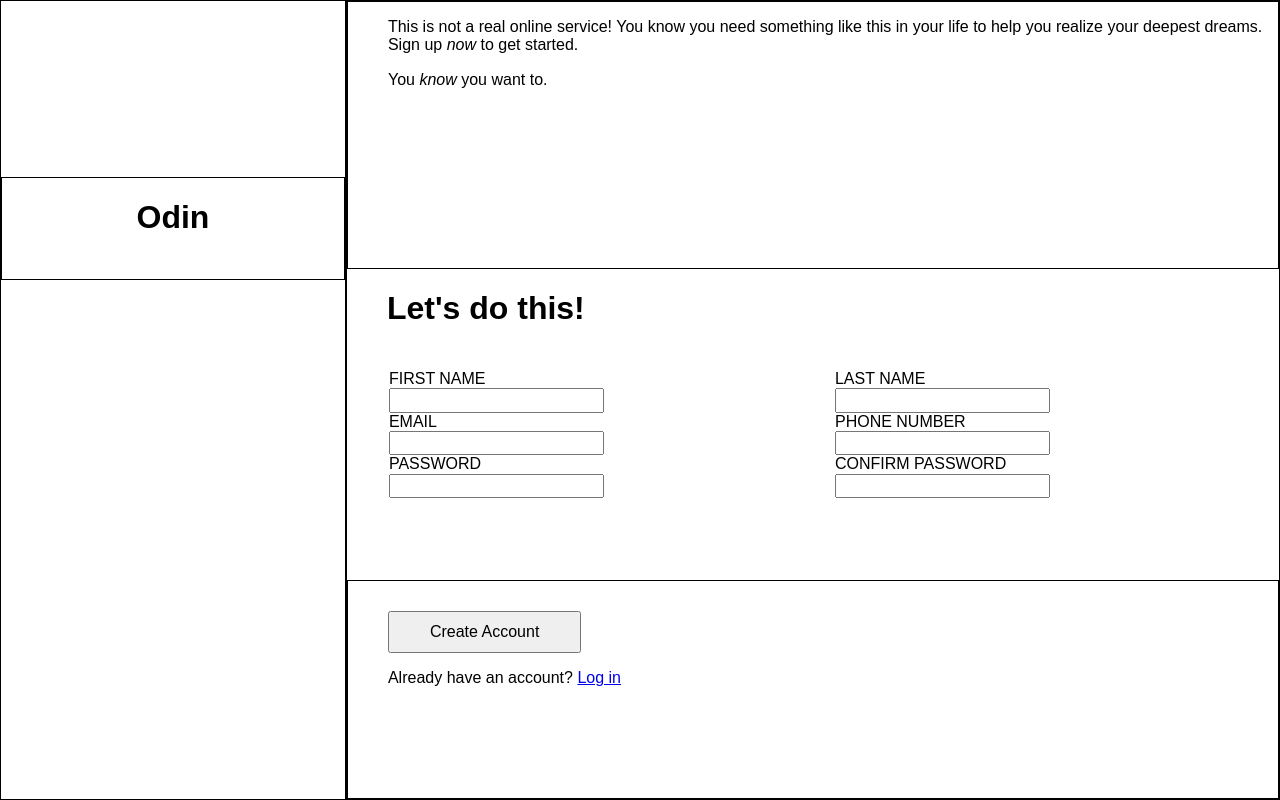
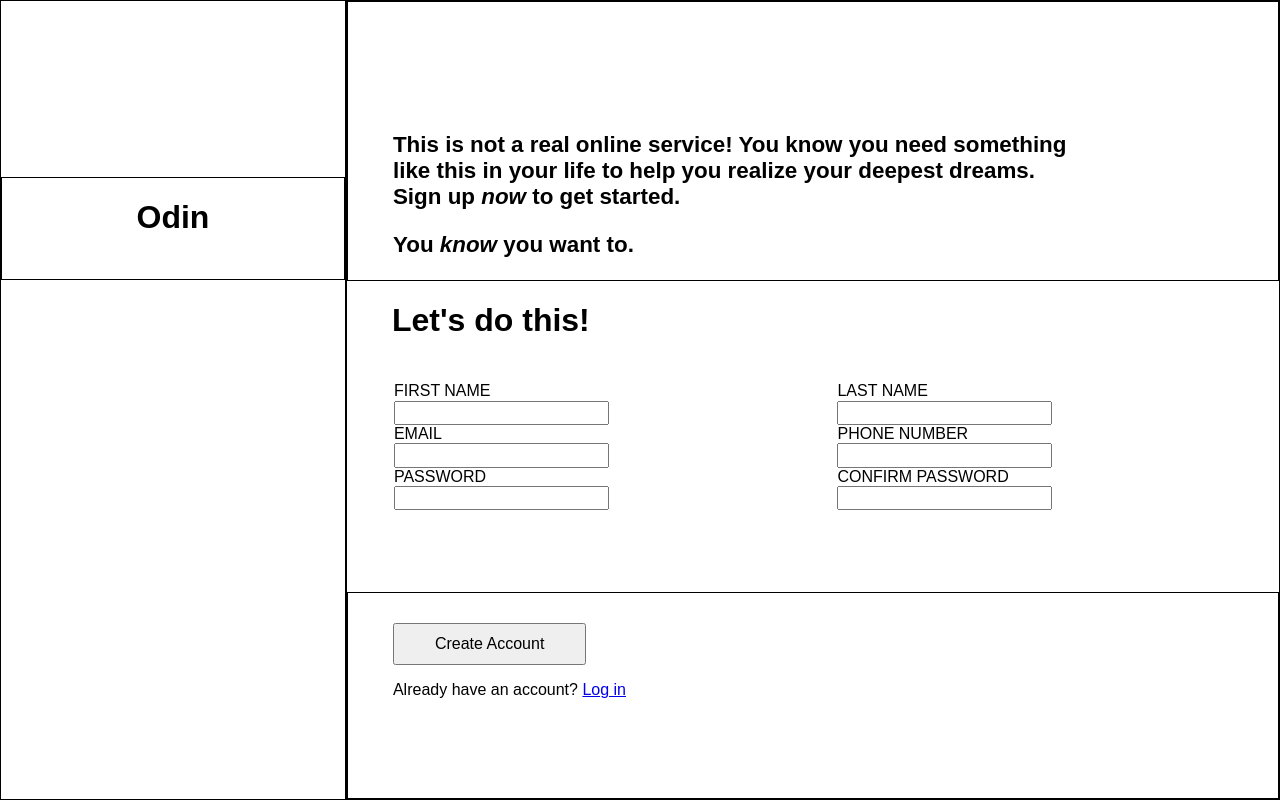
Before and after one commit to penach0/sign-up-form, a plain HTML site: page index.html in a window 1280 px wide. Drawn offline with Linux system fonts and the light colour scheme.

Commit message:
Position and style text on top part

```diff
--- a/css/style.css
+++ b/css/style.css
@@ -19,7 +19,6 @@ div {
 ul {
     list-style: none;
     padding: 0;
-    columns: 2;
 }
 
 input,
@@ -60,11 +59,17 @@ body {
 }
 
 .main-container > * {
-    padding-left: 40px ;
+    padding-left: 45px ;
 }
 
 .text-container {
     flex: 1.1;
+}
+
+.text-container p {
+    max-width: 55ch;
+    font-size: 1.4rem;
+    font-weight: bold;
 }
 
 fieldset {
@@ -75,8 +80,19 @@ fieldset {
     flex: .9;
 }
 
+/* Elements */
+
+.form-list {
+    columns: 2;
+}
 
 .create {
     margin-top: 30px;
     padding: 10px 40px;
 }
+
+/* Modifiers */
+
+.push-down {
+    margin-top: 130px;
+}
--- a/index.html
+++ b/index.html
@@ -17,8 +17,8 @@
     <div class="main-container">
 
         <div class="text-container">
-            <p>This is not a real online service! You know you need something
-                like this in your life to help you realize your deepest dreams.
+            <p class="push-down">This is not a real online service! You know you need something
+                like this in your life to help you realize your deepest dreams.<br>
                 Sign up <em>now</em> to get started.
             </p>
             <p>You <em>know</em> you want to.</p>
@@ -27,7 +27,7 @@
         <h1>Let's do this!</h1>
         <fieldset>
             <form action="" id="sign-up">
-                <ul>
+                <ul class="form-list">
                     <li>
                         <label for="first_name ">FIRST NAME</label>
                         <input type="text" name="first_name">
```
